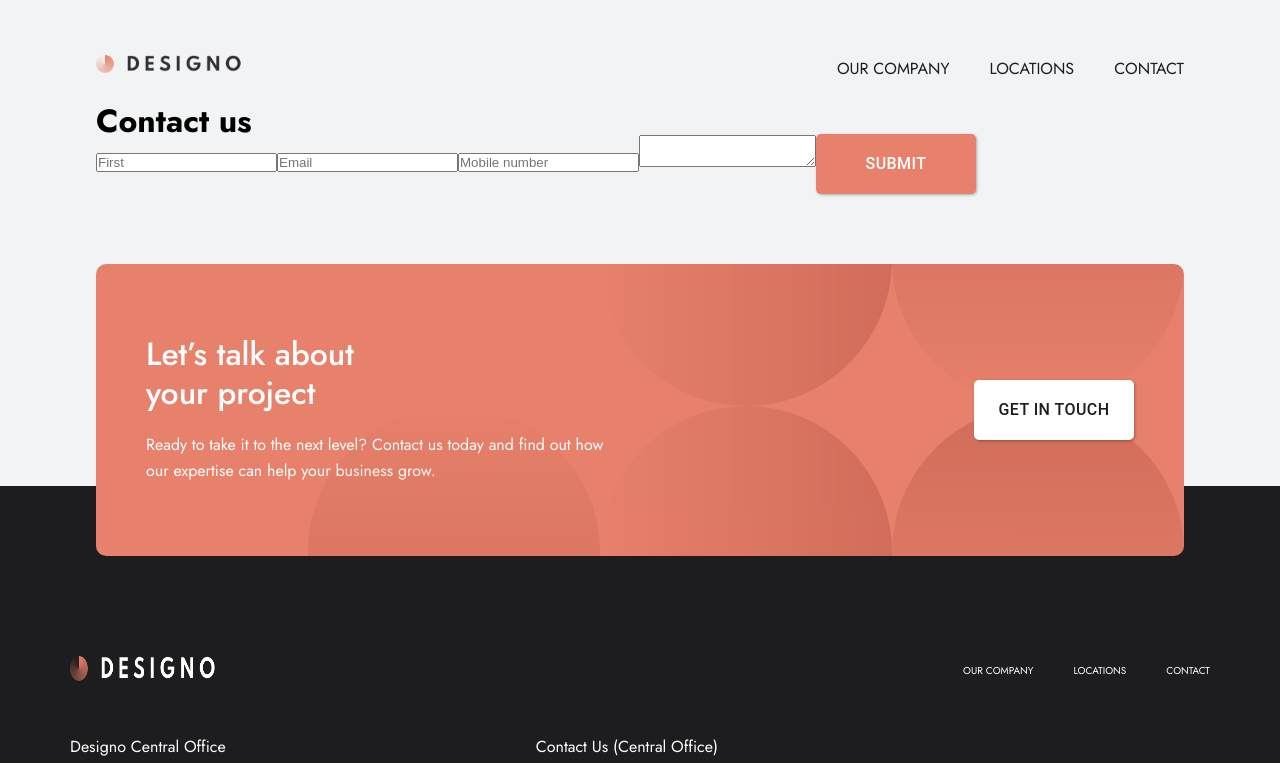
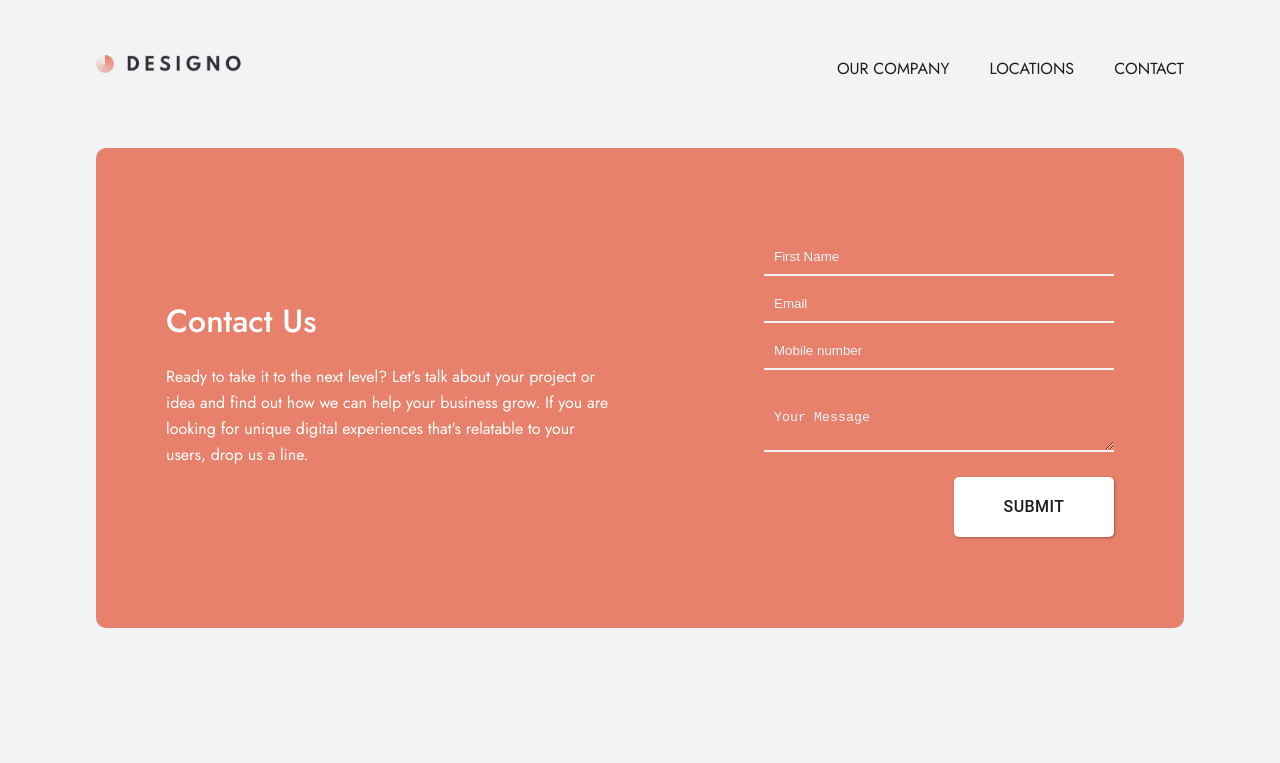
Before and after one commit to Godswilldev/Designo-Multipage, a React (Create React App) app: page /contact in a window 1280 px wide. Shown: the top 763 px of the page. Built offline with nearby package versions, Linux system fonts and the light colour scheme.

Commit message:
complete Contact page

```diff
--- a/src/Components/Contact/ContactUs.js
+++ b/src/Components/Contact/ContactUs.js
@@ -1,11 +1,61 @@
 import React from "react";
+import styled from "styled-components";
 import Form from "./Form";
+import Country from "../../Components/Location/Country";
+import * as variables from "../../Helpers/Variables";
+
+const StyledContact = styled.div`
+  .contact {
+    margin-top: 5rem;
+    margin-bottom: 15rem;
+    display: grid;
+    align-items: center;
+    justify-content: space-between;
+    grid-template-columns: repeat(2, 50%);
+    height: 48rem;
+    background-color: ${variables.primaryColors.peach};
+    border-radius: 1rem;
+    color: ${variables.primaryColors.white};
+    padding: 0 7rem;
+    &__message {
+      h1 {
+        margin-bottom: 3rem;
+        font-weight: 500;
+      }
+    }
+  }
+
+  .country {
+    margin-bottom: 5rem;
+  }
+`;
+
 const ContactUs = () => {
   return (
-    <div>
-      <h1>Contact us</h1>
-      <Form />
-    </div>
+    <StyledContact>
+      <div className="contact">
+        <div className="contact__message">
+          <h1>Contact Us</h1>
+          <p>
+            Ready to take it to the next level? Let’s talk about your project or
+            <br />
+            idea and find out how we can help your business grow. If you are
+            <br />
+            looking for unique digital experiences that’s relatable to your
+            <br />
+            users, drop us a line.
+          </p>
+        </div>
+
+        <div className="contact__form">
+          <Form />
+        </div>
+      </div>
+
+      <div className="country">
+        <Country />
+      </div>
+    </StyledContact>
   );
 };
 
--- a/src/Components/Contact/Form.js
+++ b/src/Components/Contact/Form.js
@@ -1,7 +1,46 @@
 import React from "react";
+import styled from "styled-components";
 import { useForm } from "react-hook-form";
 import Buttons from "../../Components/Button/Button";
-export default function Form() {
+import errorIcon from "../../assets/contact/desktop/icon-error.svg";
+import * as variables from "../../Helpers/Variables";
+
+const StyledForm = styled.form`
+  display: flex;
+  flex-direction: column;
+  align-items: flex-end;
+  input,
+  textarea {
+    border: none;
+    outline: none;
+    border-bottom: 2px solid ${variables.secondaryColors.lightGrey};
+    background-color: transparent;
+    padding: 1rem;
+    margin-left: auto;
+    width: 35rem;
+    margin-bottom: 1rem;
+    &::placeholder {
+      color: ${variables.secondaryColors.lightGrey};
+    }
+  }
+  textarea {
+    margin-top: 2rem;
+  }
+
+  .error__message {
+    font-size: 1rem;
+    display: block;
+    margin-left: auto;
+  }
+  .error__icon {
+    width: 1rem;
+  }
+  .submit {
+    margin-top: 1.5rem;
+  }
+`;
+
+const Form = () => {
   const {
     register,
     handleSubmit,
@@ -17,20 +56,37 @@ export default function Form() {
   };
 
   return (
-    <form onSubmit={handleSubmit(onSubmit)}>
+    <StyledForm onSubmit={handleSubmit(onSubmit)}>
       <input
         type="text"
-        placeholder="First"
+        placeholder="First Name"
         {...register("First", { required: true, maxLength: 80 })}
       />
-      {errors.First && <span>This field is required</span>}
+      {errors.First && (
+        <span className="error__message">
+          Can't be empty{" "}
+          <img className="error__icon" src={errorIcon} alt="error Icon" />
+        </span>
+      )}
+
       <input
         type="text"
         placeholder="Email"
         {...register("Email", { required: true, pattern: /^\S+@\S+$/i })}
       />
-      {errors.Email?.type === "required" && "Email is required"}
-      {errors.Email?.type === "pattern" && "Invalid Email Address"}
+      {errors.Email?.type === "required" && (
+        <span className="error__message">
+          Email is required{" "}
+          <img className="error__icon" src={errorIcon} alt="error Icon" />
+        </span>
+      )}
+      {errors.Email?.type === "pattern" && (
+        <span className="error__message">
+          Invalid Email Address{" "}
+          <img className="error__icon" src={errorIcon} alt="error Icon" />
+        </span>
+      )}
+
       <input
         type="tel"
         placeholder="Mobile number"
@@ -40,16 +96,40 @@ export default function Form() {
           maxLength: 12,
         })}
       />
-      {errors.mobile?.type === "required" && "This field is required"}
-      {errors.mobile?.type === "minLength" &&
-        "Phone number must be greater than 6 characters"}
-      {errors.mobile?.type === "maxLength" &&
-        "Phone number must be less than 12 characters"}
-      <textarea {...register("Message", { required: true })} />
-      {errors.Message && <span>This field is required</span>}
-      <span onClick={handleSubmit(onSubmit)}>
-        <Buttons text="submit" col="onLight" />
+      {errors.mobile?.type === "required" && (
+        <span className="error__message">
+          This field is required{" "}
+          <img className="error__icon" src={errorIcon} alt="error Icon" />
+        </span>
+      )}
+      {errors.mobile?.type === "minLength" && (
+        <span className="error__message">
+          Phone Number must be greater than 6 characters{" "}
+          <img className="error__icon" src={errorIcon} alt="error Icon" />
+        </span>
+      )}
+      {errors.mobile?.type === "maxLength" && (
+        <span className="error__message">
+          Phone number must be less than 12 characters{" "}
+          <img className="error__icon" src={errorIcon} alt="error Icon" />
+        </span>
+      )}
+
+      <textarea
+        placeholder="Your Message"
+        {...register("Message", { required: true })}
+      />
+      {errors.Message && (
+        <span className="error__message">
+          This field is required{" "}
+          <img className="error__icon" src={errorIcon} alt="error Icon" />
+        </span>
+      )}
+
+      <span className="submit" onClick={handleSubmit(onSubmit)}>
+        <Buttons text="submit" col="onDark" />
       </span>
-    </form>
+    </StyledForm>
   );
-}
+};
+export default Form;
--- a/src/Components/Location/Locations.js
+++ b/src/Components/Location/Locations.js
@@ -123,7 +123,7 @@ const Locations = () => {
                   <p>Contact</p>
                 </strong>
                 <p>
-                  Contact P : (02) 6720 9092
+                  P : (02) 6720 9092
                   <br /> M : contact@designo.au
                 </p>
               </div>
```
